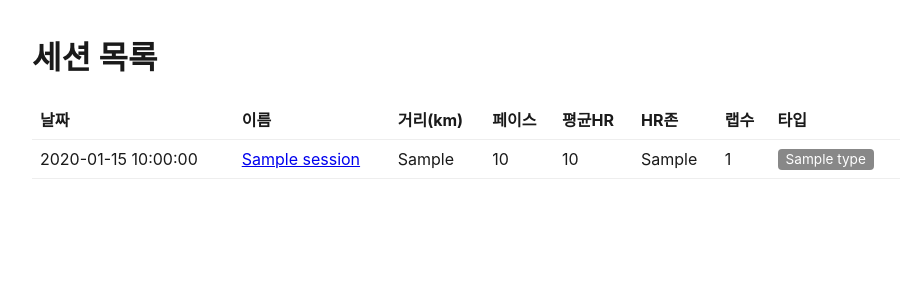
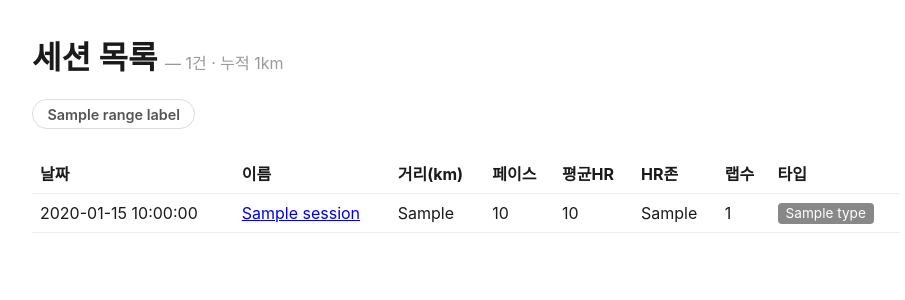
Before and after one commit to SangjunPark54/StravaCoach, a FastAPI app: template strava_coach/web/templates/sessions.html in a window 1280 px wide. Shown: the part 77-377 px from the top of the page, without its empty margins (174-1079 px from the left). Run offline with FastAPI, Linux system fonts and the light colour scheme; the template is opened without the code that fills it: most values are stand-ins (such as "Sample title", 1, 10 or a date in 2020).

Commit message:
Add month filters (dashboard+sessions), taller detail charts
Co-Authored-By: Claude Opus 4.8 (1M context) <noreply@anthropic.com>

```diff
--- a/strava_coach/web/app.py
+++ b/strava_coach/web/app.py
@@ -35,20 +35,36 @@ def _sessions() -> list[dict]:
 
 RANGE_DAYS = {"1w": 7, "1m": 30, "3m": 90, "6m": 180, "1y": 365, "all": None}
 RANGE_LABELS = [("1w", "1주일"), ("1m", "1달"), ("3m", "3달"), ("6m", "6달"), ("1y", "1년"), ("all", "전체")]
+_MONTH_RE = re.compile(r"^\d{4}-\d{2}$")
+
+
+def _month_labels(sessions: list[dict]) -> list[tuple[str, str]]:
+    """데이터에 존재하는 월을 오름차순으로 (키, '7월') 라벨로."""
+    months = sorted({s["date"][:7] for s in sessions if s["date"]})
+    return [(m, f"{int(m[5:7])}월") for m in months]
+
+
+def _apply_range(sessions: list[dict], rng: str) -> list[dict]:
+    """rng: 1w/1m/3m/6m/1y/all(오늘 기준) 또는 'YYYY-MM'(해당 월)."""
+    if rng in RANGE_DAYS:
+        days = RANGE_DAYS[rng]
+        if days is None:
+            return sessions
+        cutoff = (date.today() - timedelta(days=days)).isoformat()
+        return [s for s in sessions if s["date"] and s["date"] >= cutoff]
+    if _MONTH_RE.match(rng):
+        return [s for s in sessions if s["date"] and s["date"][:7] == rng]
+    return sessions
+
+
+def _range_options(sessions: list[dict]) -> list[tuple[str, str]]:
+    return RANGE_LABELS + _month_labels(sessions)
 
 
 @app.get("/")
 def dashboard(request: Request, range: str = "all"):
-    if range not in RANGE_DAYS:
-        range = "all"
     sessions = _sessions()
-
-    days = RANGE_DAYS[range]
-    if days is not None:
-        cutoff = (date.today() - timedelta(days=days)).isoformat()
-        filtered = [s for s in sessions if s["date"] and s["date"] >= cutoff]
-    else:
-        filtered = sessions
+    filtered = _apply_range(sessions, range)
 
     weekly = analysis.weekly_volume(filtered, weeks=52)
     total_km = round(sum(s["distance_km"] for s in filtered), 1)
@@ -61,18 +77,26 @@ def dashboard(request: Request, range: str = "all"):
             "total_count": len(filtered),
             "total_km": total_km,
             "range": range,
-            "range_labels": RANGE_LABELS,
+            "range_labels": _range_options(sessions),
         },
     )
 
 
 @app.get("/sessions")
-def sessions_view(request: Request):
+def sessions_view(request: Request, range: str = "all"):
     sessions = _sessions()
+    filtered = _apply_range(sessions, range)
+    total_km = round(sum(s["distance_km"] for s in filtered), 1)
     return templates.TemplateResponse(
         request,
         "sessions.html",
-        {"sessions": list(reversed(sessions))},
+        {
+            "sessions": list(reversed(filtered)),
+            "total_count": len(filtered),
+            "total_km": total_km,
+            "range": range,
+            "range_labels": _range_options(sessions),
+        },
     )
 
 
--- a/strava_coach/web/static/style.css
+++ b/strava_coach/web/static/style.css
@@ -247,3 +247,11 @@ h1, h2, h3 { word-break: keep-all; overflow-wrap: anywhere; } /* "대시보드"
 @media (max-width: 380px) {
   .stat-grid { grid-template-columns: 1fr 1fr; }
 }
+
+/* --- 구간 그래프 높이 키움 --- */
+.sync-canvas { position: relative; height: 200px; margin-top: 4px; }
+.sync-canvas-alt { height: 150px; }
+@media (max-width: 640px) {
+  .sync-canvas { height: 170px; }
+  .sync-canvas-alt { height: 130px; }
+}
--- a/strava_coach/web/templates/sessions.html
+++ b/strava_coach/web/templates/sessions.html
@@ -1,6 +1,13 @@
 {% extends "base.html" %}
 {% block content %}
-  <h1>세션 목록</h1>
+  <h1>세션 목록 <span class="muted" style="font-size:1rem;font-weight:400;">— {{ total_count }}건 · 누적 {{ total_km }}km</span></h1>
+
+  <div class="range-filter">
+    {% for key, label in range_labels %}
+      <a href="/sessions?range={{ key }}" class="range-btn {% if key == range %}active{% endif %}">{{ label }}</a>
+    {% endfor %}
+  </div>
+
   <table>
     <thead>
       <tr><th>날짜</th><th>이름</th><th>거리(km)</th><th>페이스</th><th>평균HR</th><th>HR존</th><th>랩수</th><th>타입</th></tr>
```
Also changed, not shown: strava_coach/web/templates/activity.html (+4 -4 lines).
